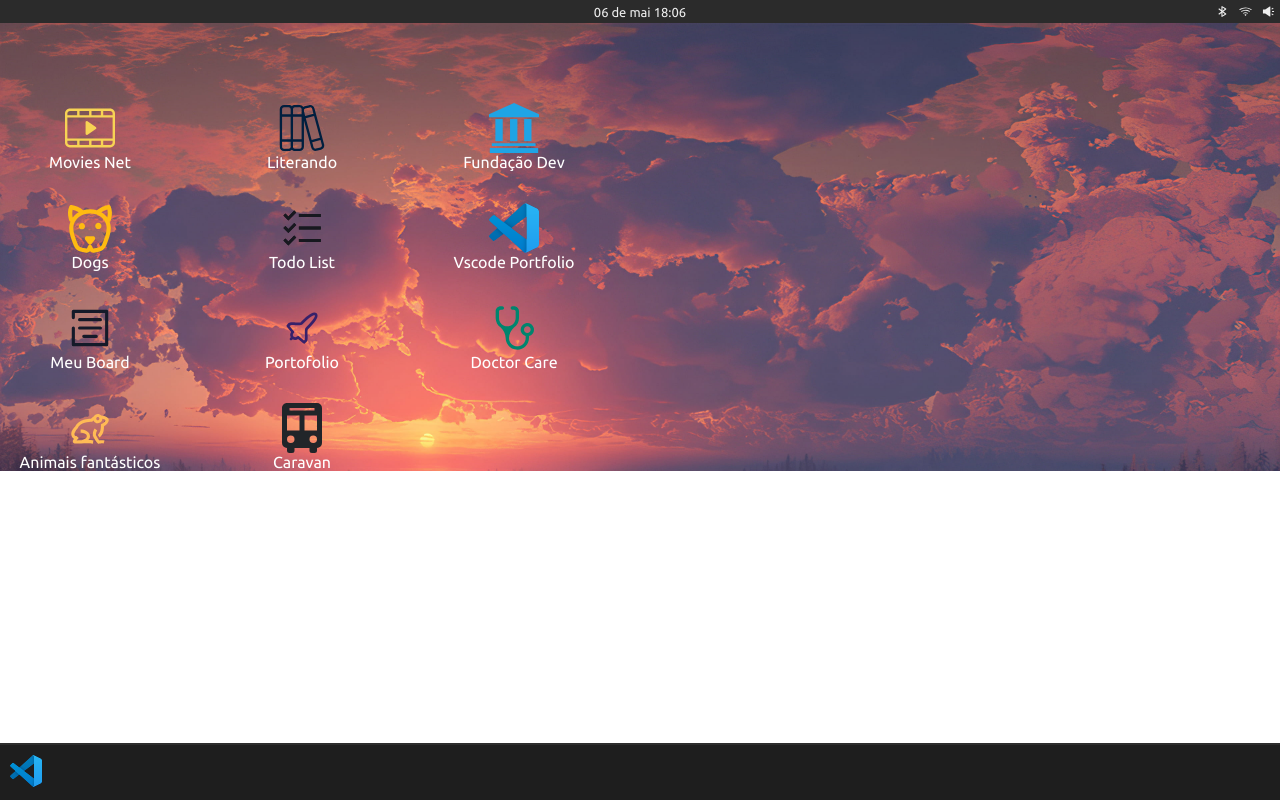
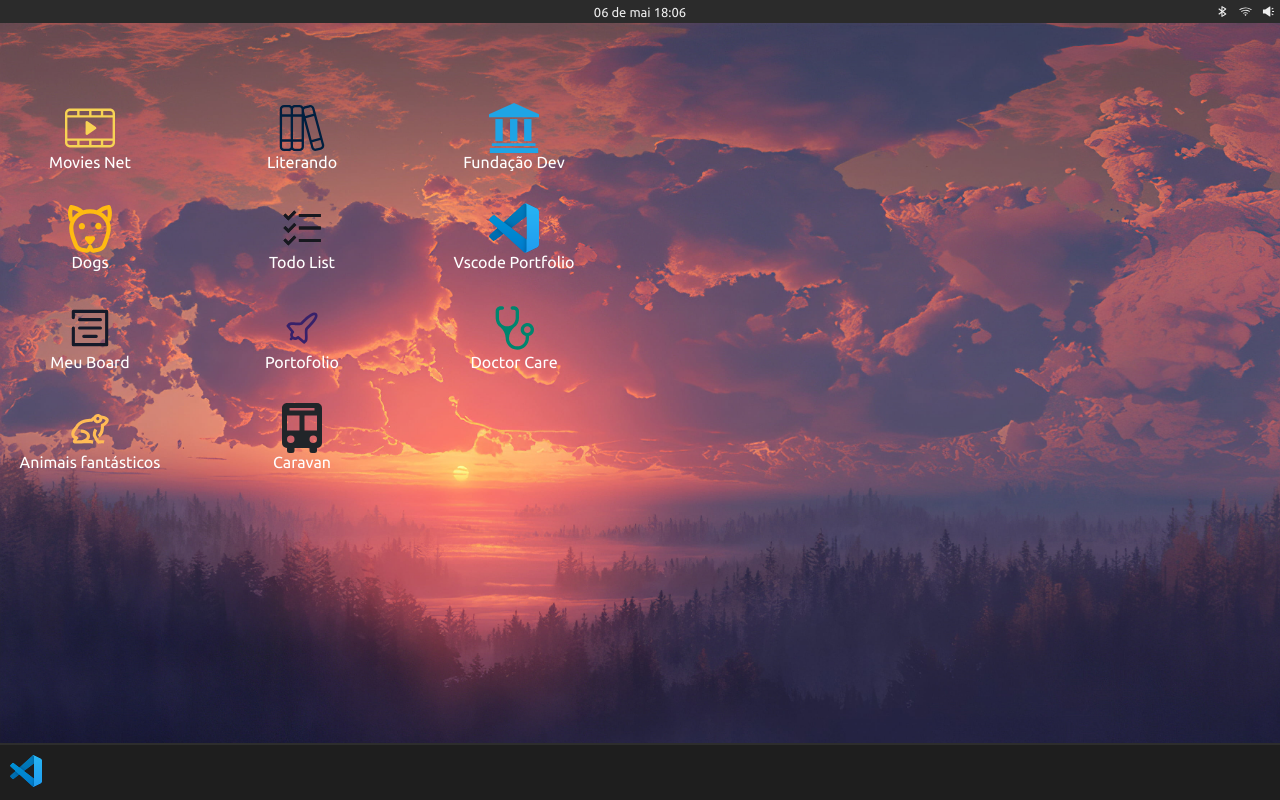
Before and after one commit to Jefferson-Guirra/Vscode-Portfolio, a Next.js app: page / in a window 1280 px wide. Built offline with nearby package versions, Linux system fonts and the light colour scheme.

Commit message:
style: make desktop page container full screen

```diff
--- a/src/features/desktop/containers/styles.module.css
+++ b/src/features/desktop/containers/styles.module.css
@@ -2,9 +2,5 @@
   background-image: url('../../../../public/images/background.jpg');
   background-repeat: no-repeat;
   background-size: cover;
-  flex: 1;
-  overflow: hidden;
-  overflow-y: auto;
-  display: flex;
-  flex-direction: column;
+  height: calc(100vh - 23px);
 }
```
